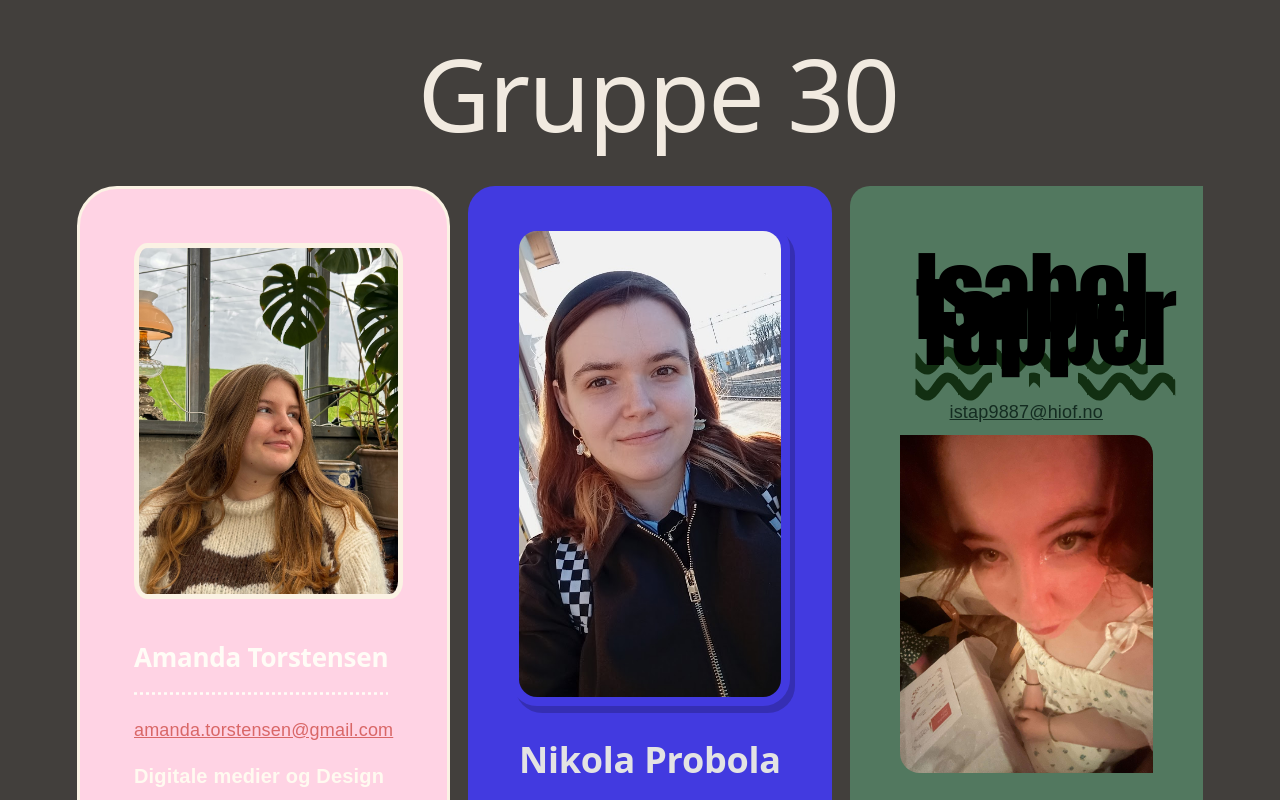
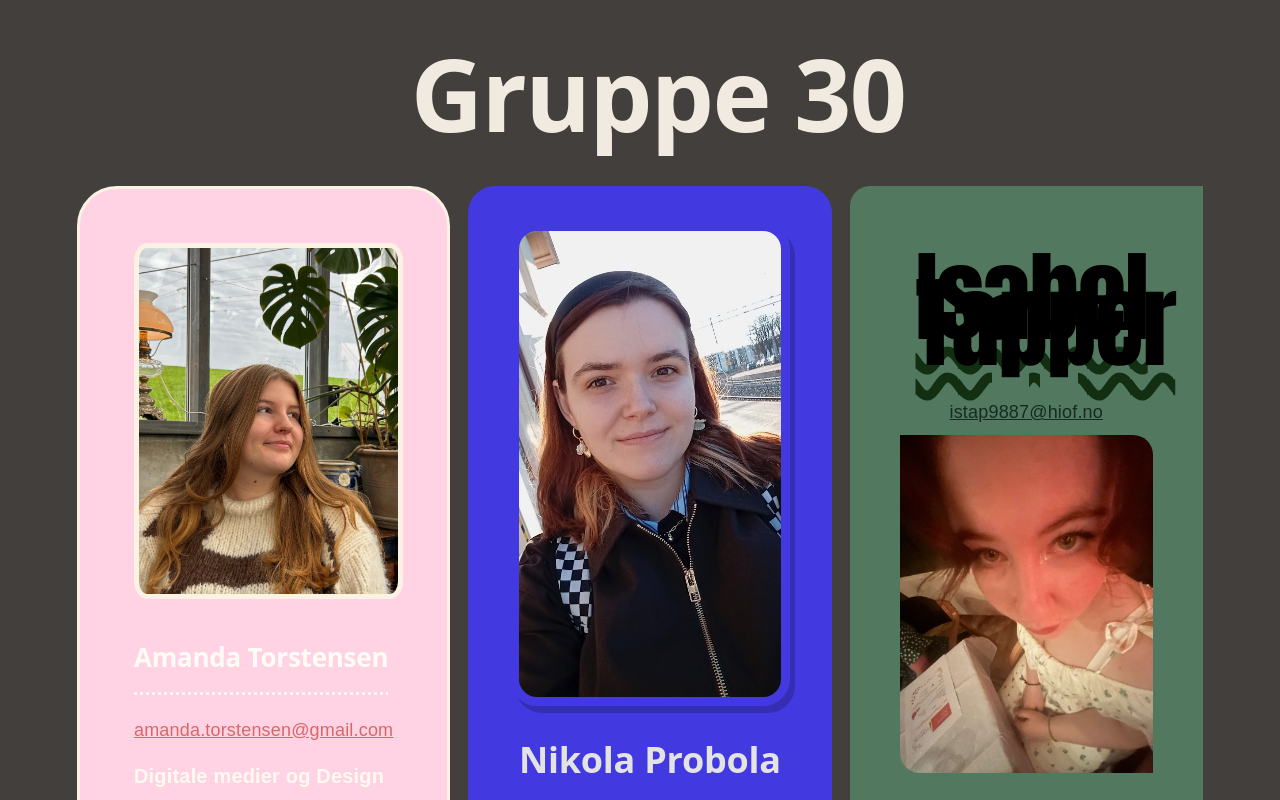
Before and after one commit to Nikola714/Arbeidskrav4_UIN26, a React app in the folder frontend/: page / in a window 1280 px wide. Shown: the top 800 px of the page. Built offline with nearby package versions, Linux system fonts and the light colour scheme; no server answers; the HTML template or start-up script is replaced by a standard one.

Commit message:
overskrift

```diff
--- a/frontend/src/App.css
+++ b/frontend/src/App.css
@@ -7,7 +7,7 @@ h1{
     color: rgb(241, 234, 224);
     font-size: 100px;
     padding: 30px;
-    font-weight: 200;
+    font-weight: 700;
 
 }
 
```
